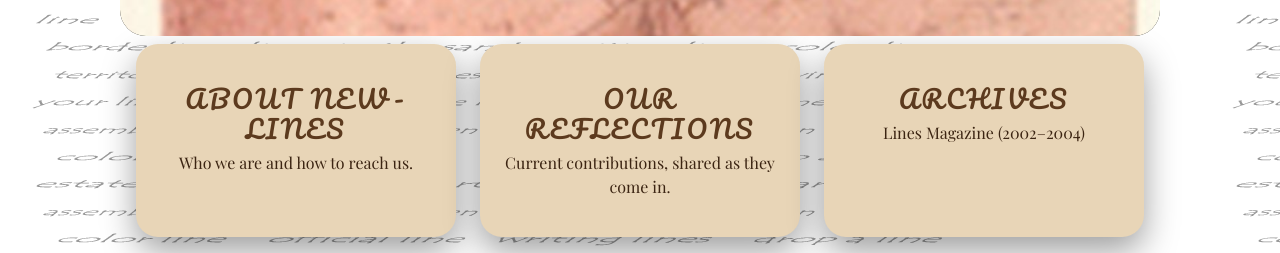
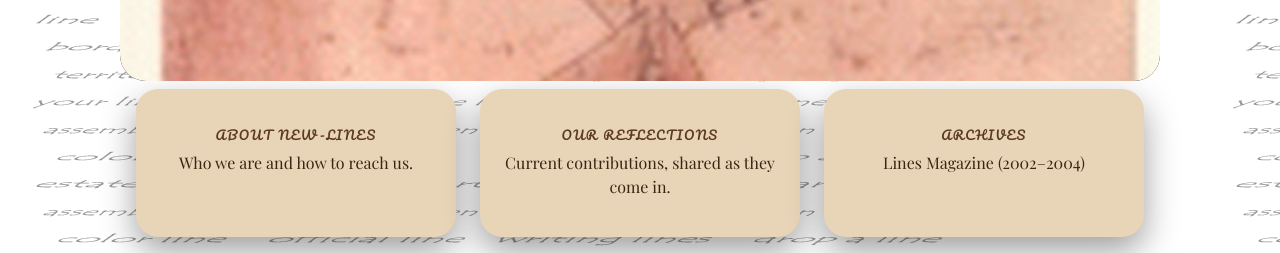
Before and after one commit to IEAcAcademy/Newlines, a plain HTML site: page index.html in a window 1280 px wide. Shown: the part 547-800 px from the top of the page. Drawn offline with nearby package versions, Linux system fonts and the light colour scheme.

Commit message:
Homepage: box headings reduced by half
Co-Authored-By: Claude Haiku 5.5 <noreply@anthropic.com>

```diff
--- a/site.css
+++ b/site.css
@@ -32,7 +32,7 @@ h3,h4{font-weight:400;color:#fff}
 .trio{display:grid;grid-template-columns:repeat(3,minmax(0,1fr));gap:clamp(8px,2vw,24px);max-width:1040px;margin:20px auto;padding:0 16px}
 .box{display:block;background:#E8D5B7;border-radius:22px;box-shadow:0 14px 34px rgba(0,0,0,.38);padding:clamp(14px,3vw,40px) clamp(8px,2vw,24px);text-align:center;text-decoration:none;color:var(--text);transition:transform .3s ease,box-shadow .3s ease}
 .box:hover{transform:translateY(-6px);box-shadow:0 20px 40px rgba(0,0,0,.5)}
-.box h2{margin:0 0 8px;font-family:"Pacifico",cursive;font-weight:400;text-transform:uppercase;letter-spacing:.12em;font-size:clamp(13px,2.35vw,25px);color:#5C3A1E}
+.box h2{margin:0 0 8px;font-family:"Pacifico",cursive;font-weight:400;text-transform:uppercase;letter-spacing:.12em;font-size:clamp(6.5px,1.175vw,12.5px);color:#5C3A1E}
 .box p{margin:0;font-family:"Playfair Display",serif;font-size:clamp(13px,1.8vw,16px);color:#3B2412}
 
 /* the home page fits one screen: no scrolling */
```
